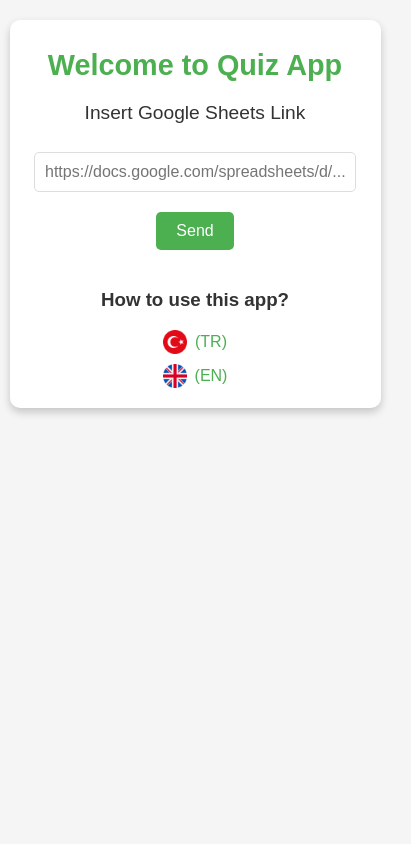
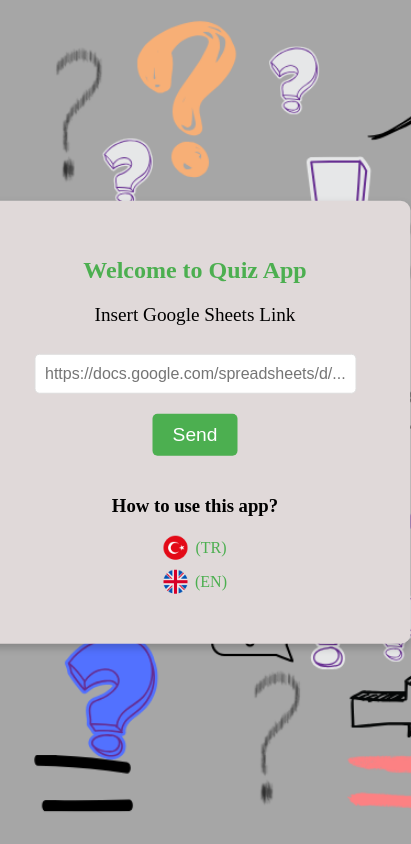
Before and after one commit to FalkenDogan/memorizeV2, a plain HTML site: page index.html in a window 390 px wide. Shown: the whole page, 411 px wide, since content can reach past the window. Drawn offline with Linux system fonts and the light colour scheme.

Commit message:
global style.css and background were createt

```diff
--- a/index.html
+++ b/index.html
@@ -5,110 +5,16 @@
   <meta name="viewport" content="width=device-width, initial-scale=1.0">
   <title>Quiz App</title>
   <link rel="stylesheet" href="styles.css">
-  <style>
-body {
-  font-family: 'Arial', sans-serif;
-  background-color: #f5f5f5;
-  color: #333;
-  margin: 0;
-  display: flex;
-  flex-direction: column;
-  align-items: center;
-  height: 100vh;
-}
-
-.container {
-  width: 90%; /* Oransal genişlik */
-  max-width: 400px; /* Maksimum genişlik */
-  padding: 20px; /* Mobil uyumlu boşluklar */
-  border-radius: 10px;
-  background-color: #fff;
-  box-shadow: 0 4px 8px rgba(0, 0, 0, 0.2);
-  text-align: center;
-  margin: 20px auto;
-}
-
-h1 {
-  font-size: clamp(1.5rem, 5vw, 2.5rem); /* Ekrana göre değişen başlık boyutu */
-  margin-bottom: 20px;
-  color: #4CAF50;
-}
-
-label {
-  font-size: 1.2em;
-  margin-bottom: 10px;
-  display: block;
-}
-
-input[type="text"] {
-  width: 100%;
-  max-width: 300px;
-  padding: 10px;
-  font-size: 1em;
-  margin-bottom: 20px;
-  border: 1px solid #ddd;
-  border-radius: 5px;
-}
-
-button {
-  padding: 10px 20px;
-  font-size: 1em;
-  color: #fff;
-  background-color: #4CAF50;
-  border: none;
-  border-radius: 5px;
-  cursor: pointer;
-}
-
-button:hover {
-  background-color: #45a049;
-}
-
-.footer-links {
-  margin-top: 20px;
-  display: flex;
-  flex-direction: column;
-  align-items: center;
-}
-
-.footer-links a {
-  display: flex;
-  align-items: center;
-  text-decoration: none;
-  color: #4CAF50;
-  font-size: 1em;
-  margin-bottom: 10px;
-}
-
-.footer-links img {
-  margin-right: 8px;
-  width: 24px;
-  height: 24px;
-}
-
-@media (max-width: 768px) {
-  h1 {
-    font-size: 1.8em;
-  }
-  button {
-    font-size: 1em;
-  }
-  .container {
-    padding: 10px;
-  }
-}
-
-  </style>
-</head>
+ </head>
 <body>
-  <div class="container">
+  <div class="container" style="text-align: center;">
     <h1>Welcome to Quiz App</h1>
     <!-- Form to get Google Sheets link from the user -->
     <div id="link-form">
       <label for="sheet-link">Insert Google Sheets Link</label><br>
       <input type="text" id="sheet-link" placeholder="https://docs.google.com/spreadsheets/d/...">
       <br>
-      <button id="generate-json">Send</button>
+      <button id="generate-json" class="button">Send</button>
     </div>
 
    <!-- Footer Links (Çerçevenin dışında) -->
--- a/styles.css
+++ b/styles.css
@@ -1,32 +1,41 @@
 @import url('https://fonts.googleapis.com/css2?family=Poppins:wght@400;500;700&display=swap');
 
+/* global */
 
+body {
+  background-image: url('pics/background.png');
+  background-size: cover;
+  background-repeat: no-repeat;
+  background-attachment: fixed;
+  font-size: 1em;
+}
 .container {
-  width: 450px;
-  padding: 20px;
-  margin-top: 80px;
-  background-color: #fff;
-  box-shadow: 0 2px 4px rgba(0, 0, 0, 0.1);
-  border-radius: 20px;
+  width: 90%;
+  max-width: 400px;
+  padding: 40px;
+  border-radius: 10px;
+  background-color: #e0d9d9;
+  box-shadow: 0 4px 8px rgba(0, 0, 0, 0.2);
+  margin: auto;
+  position: absolute;
+  top: 50%;
+  left: 50%;
+  transform: translate(-50%, -50%);
 }
 
 h1 {
+  font-size: clamp(1.5rem, 5vw, 2.5rem);
+  margin-bottom: 20px;
+  color: #4CAF50;
   text-align: center;
 }
 
-.question {
-  font-weight: bold;
+label {
+  font-size: 1.2em;
   margin-bottom: 10px;
+  display: block;
 }
 
-.options {
-  margin-bottom: 20px;
-}
-
-.option {
-  display: block;
-  margin-bottom: 10px;
-}
 
 .button {
   padding: 10px 20px;
@@ -48,6 +57,114 @@ h1 {
   font-weight: bold;
 }
 
+
+/*Index.html*/
+.footer-links {
+  margin-top: 20px;
+  display: flex;
+  flex-direction: column;
+  align-items: center;
+}
+
+.footer-links a {
+  display: flex;
+  align-items: center;
+  text-decoration: none;
+  color: #4CAF50;
+  font-size: 1em;
+  margin-bottom: 10px;
+}
+
+.footer-links img {
+  margin-right: 8px;
+  width: 24px;
+  height: 24px;
+}
+
+input[type="text"] {
+  width: 100%;
+  max-width: 300px;
+  padding: 10px;
+  font-size: 1em;
+  margin-bottom: 20px;
+  border: 1px solid #ddd;
+  border-radius: 5px;
+}
+/* askQuestion.html*/
+.button-container {
+  display: flex;
+  justify-content: flex-end;
+  gap: 10px;
+  margin-top: 20px;
+}
 .hide{
   display: none;
 }
+.incorrect-answers {
+  margin-top: 20px;
+  text-align: left;
+}
+.question {
+  font-weight: bold;
+  margin-bottom: 10px;
+  font-size: 1.5em;
+}
+
+.options {
+  margin-bottom: 20px;
+}
+
+.option {
+  display: block;
+  margin-bottom: 10px;
+}
+
+/* selectQuestion.html */
+
+input[type="number"] {
+  width: 100%;
+  padding: 10px;
+  font-size: 1.2em;
+  margin-bottom: 20px;
+  border: 1px solid #ddd;
+  border-radius: 5px;
+}
+
+/*usage.html*/
+.usage_body {
+  font-family: 'Arial', sans-serif;
+  background-color: #f5f5f5;
+  color: #333;
+  margin: 0;
+  padding: 20px;
+}
+.usage_container {
+  background-color: #fff;
+  padding: 40px 60px;
+  border-radius: 10px;
+  box-shadow: 0 4px 8px rgba(0, 0, 0, 0.2);
+  max-width: 800px;
+  margin: 20px auto;
+}
+.usage_h1 {
+  font-size: 2.5em;
+  margin-bottom: 20px;
+  color: #4CAF50;
+  text-align: center;
+}
+h2 {
+  font-size: 1.5em;
+  margin-bottom: 10px;
+  color: #333;
+}
+p {
+  font-size: 1.2em;
+  margin-bottom: 20px;
+}
+ul {
+  font-size: 1.2em;
+  margin-bottom: 20px;
+}
+li {
+  margin-bottom: 10px;
+}
```
Also changed, not shown: askQuestion.html (+1 -35 lines), selectQuestion.html (+4 -57 lines), usage_en.html (+9 -44 lines), usage_tr.html (+8 -42 lines), pics/background.png (added).
